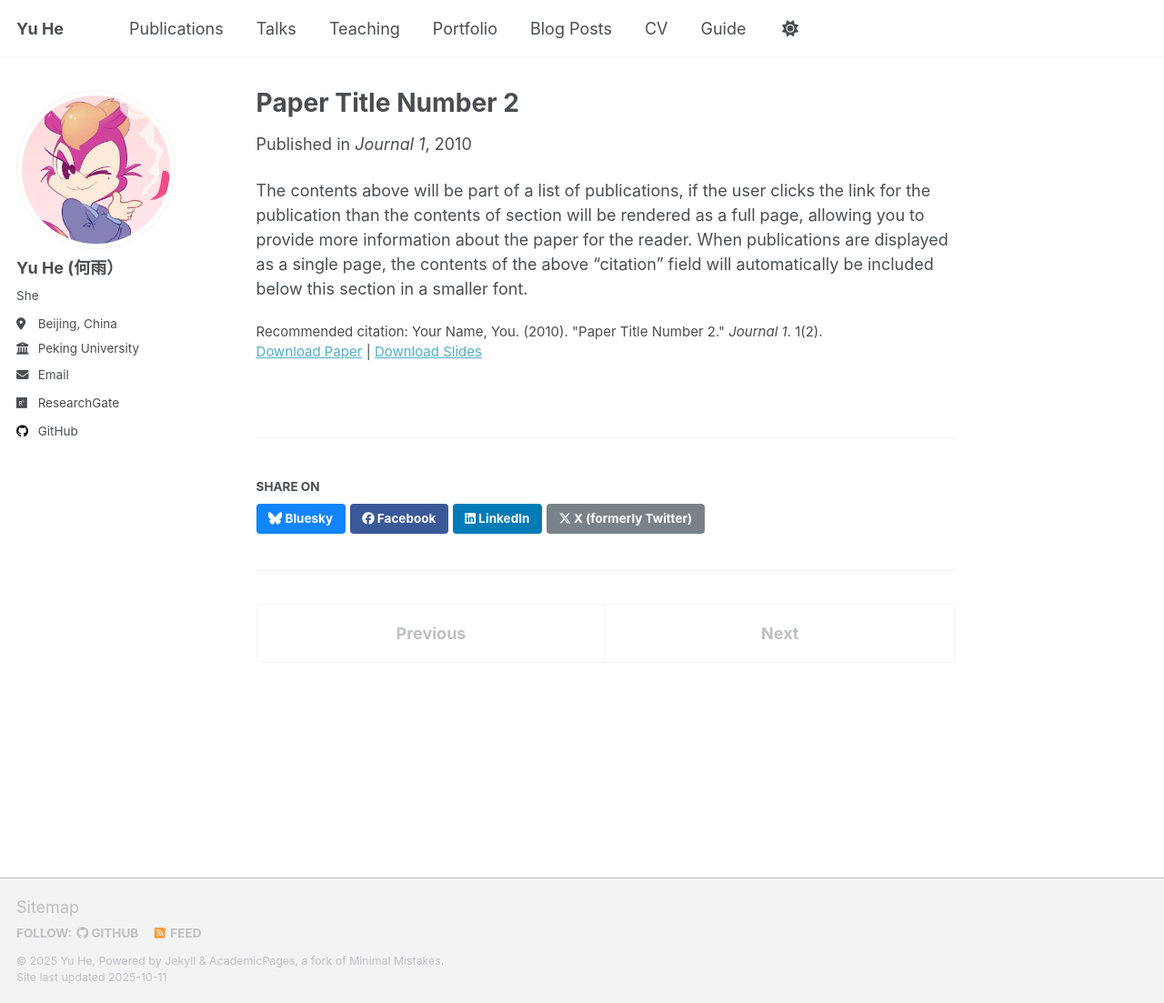
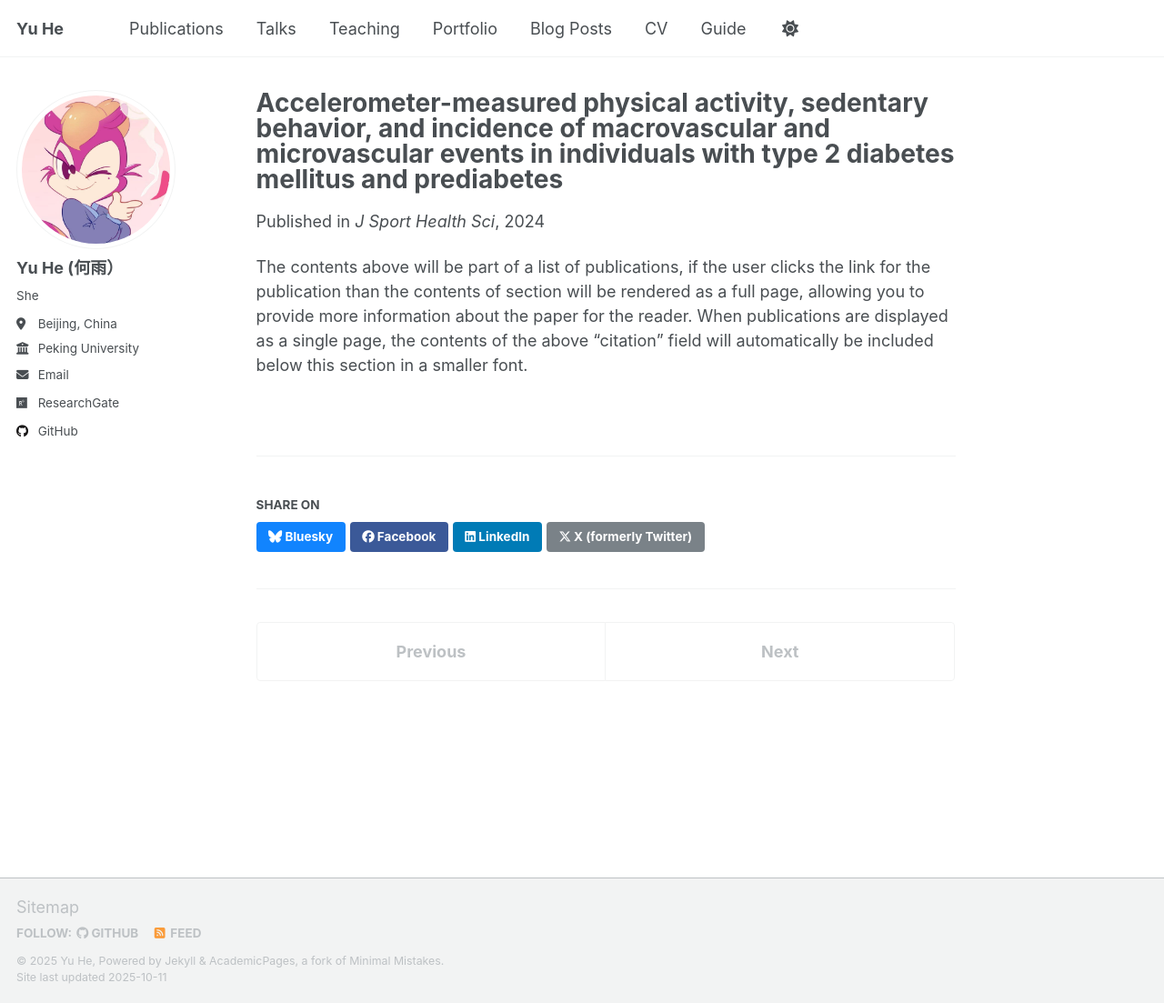
Before and after one commit to heyu35/heyu35.github.io, a Jekyll site: the page built from _publications/2010-10-01-paper-title-number-2.md, in a window 1280 px wide and 1103 px high. Shown: the whole window at 91% size. Built offline with Jekyll 4.4.1, drawn with Linux system fonts in a browser that asks for light colours; a script that is not in the unit is left out.

Commit message:
Update 2010-10-01-paper-title-number-2.md

```diff
--- a/_publications/2010-10-01-paper-title-number-2.md
+++ b/_publications/2010-10-01-paper-title-number-2.md
@@ -1,14 +1,12 @@
 ---
-title: "Paper Title Number 2"
+title: "Accelerometer-measured physical activity, sedentary behavior, and incidence of macrovascular and microvascular events in individuals with type 2 diabetes mellitus and prediabetes"
 collection: publications
 category: manuscripts
 permalink: /publication/2010-10-01-paper-title-number-2
-excerpt: 'This paper is about the number 2. The number 3 is left for future work.'
-date: 2010-10-01
-venue: 'Journal 1'
-slidesurl: 'http://academicpages.github.io/files/slides2.pdf'
-paperurl: 'http://academicpages.github.io/files/paper2.pdf'
-citation: 'Your Name, You. (2010). &quot;Paper Title Number 2.&quot; <i>Journal 1</i>. 1(2).'
+excerpt: 'Physical activity (PA) is considered beneficial for lowering cardiovascular risks following type 2 diabetes mellitus (T2DM) and prediabetes, but existing evidence relies mainly on self-reported measurements. We aimed to describe the intensity-specific dose-response associations of PA and sedentary behavior (SB) with macrovascular and microvascular events among individuals with T2DM and prediabetes.'
+date: 2024-08-29
+venue: 'J Sport Health Sci'
+paperurl: 'https://pubmed.ncbi.nlm.nih.gov/39214513/'
 ---
 
 The contents above will be part of a list of publications, if the user clicks the link for the publication than the contents of section will be rendered as a full page, allowing you to provide more information about the paper for the reader. When publications are displayed as a single page, the contents of the above "citation" field will automatically be included below this section in a smaller font.
```
